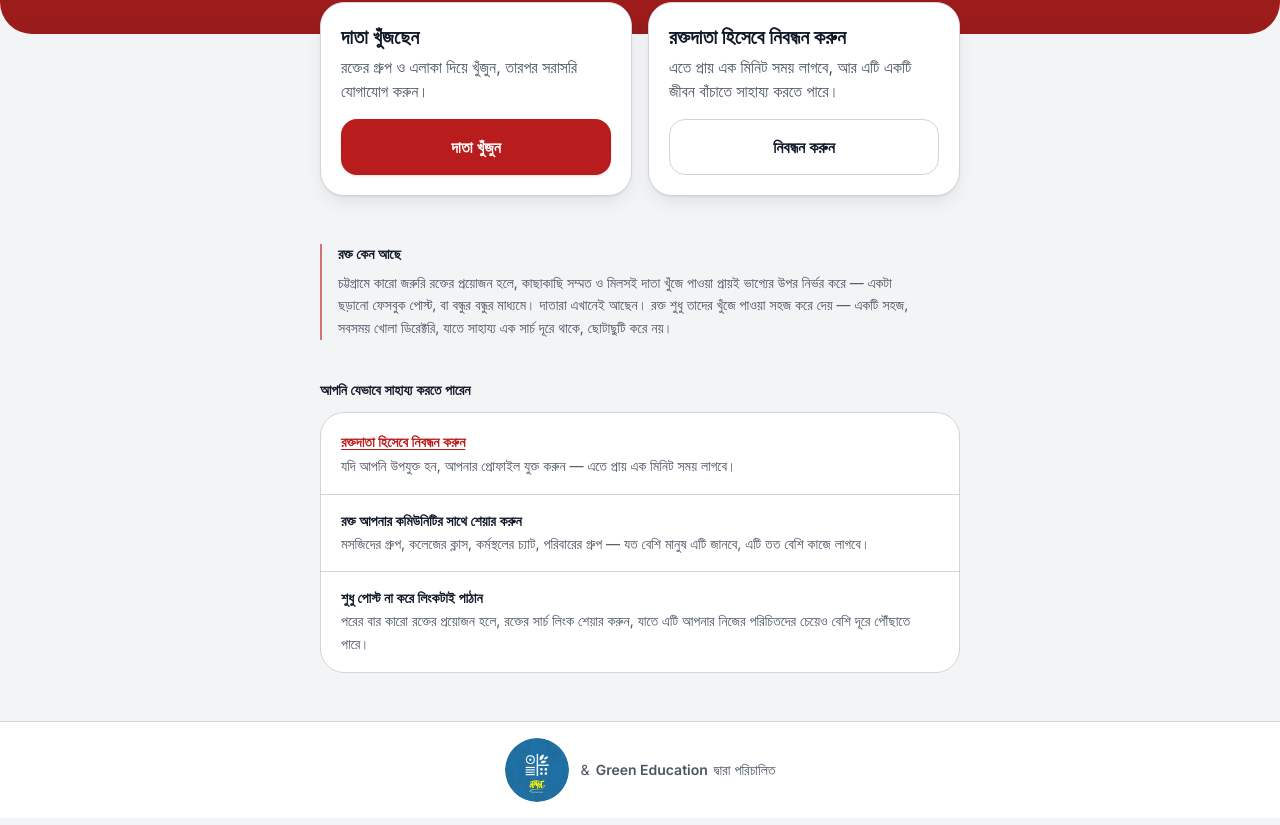
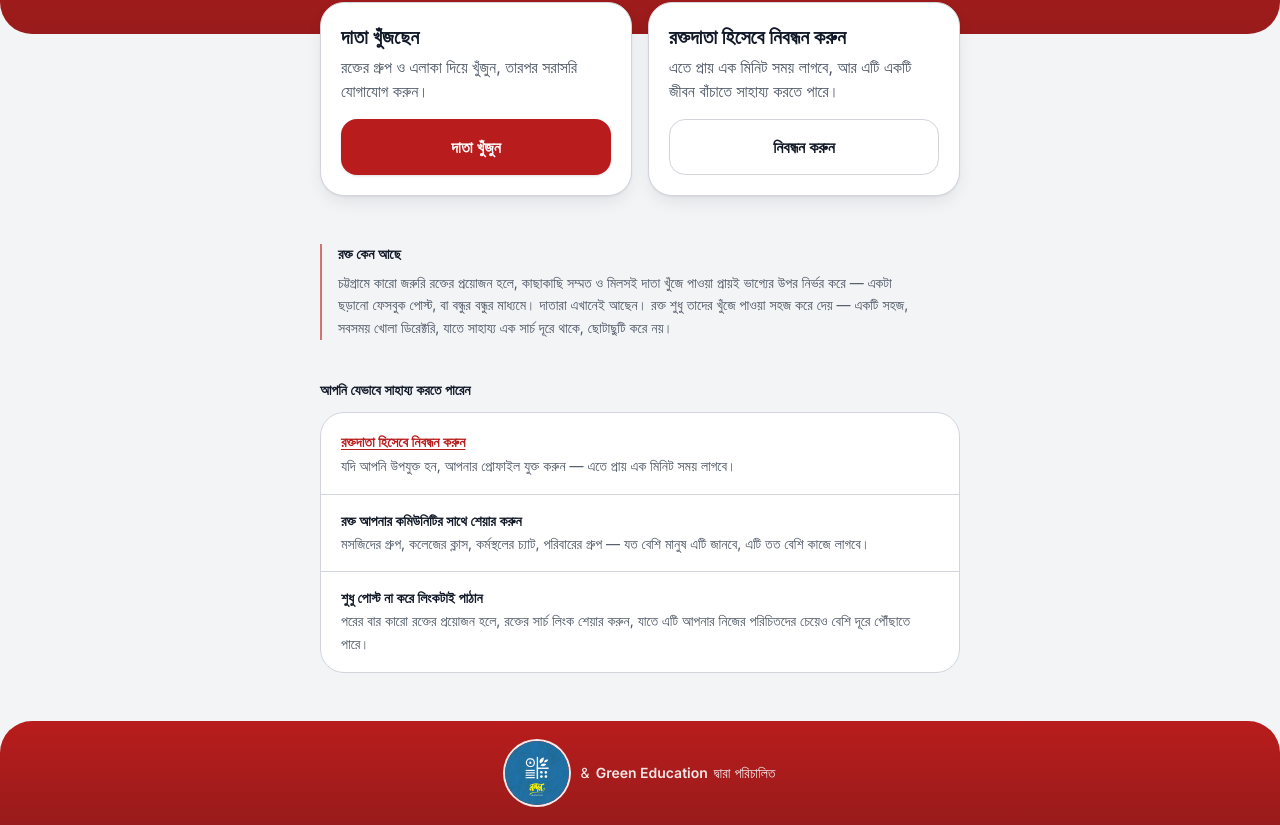
Before and after one commit to Khokon0123/Rokto, a Next.js app: page / in a window 1280 px wide. Shown: the part 154-979 px from the top of the page. Built offline with nearby package versions, Linux system fonts and the light colour scheme; no server answers; a web font is replaced by a local one.

Commit message:
Give the footer the header's red band

```diff
--- a/src/components/SiteFooter.tsx
+++ b/src/components/SiteFooter.tsx
@@ -22,7 +22,7 @@ function OrgCredit() {
               alt={org.name}
               width={128}
               height={128}
-              className="h-16 w-16 rounded-full"
+              className="h-16 w-16 rounded-full ring-2 ring-white/90"
             />
           ) : org.url ? (
             <a href={org.url} target="_blank" rel="noopener noreferrer" className="font-semibold underline">
@@ -42,10 +42,11 @@ export default function SiteFooter() {
   const [before, after] = fmt(t.footer.poweredBy, { org: "\u0000" }).split("\u0000");
 
   return (
-    <footer className="border-t border-line bg-surface">
+    // Mirrors the header band: same red, same 2rem curve, so the page is bookended.
+    <footer className="rounded-t-[2rem] bg-gradient-to-b from-accent to-accent-dark text-white">
       {/* flex-wrap, not a plain <p>: the logo is taller than the line, so the credit needs to
           sit on a baseline-free centred row that can wrap on narrow phones. */}
-      <div className="mx-auto flex w-full max-w-2xl flex-wrap items-center justify-center gap-x-1.5 gap-y-1 px-4 py-4 text-center text-sm text-muted">
+      <div className="mx-auto flex w-full max-w-2xl flex-wrap items-center justify-center gap-x-1.5 gap-y-1 px-4 py-5 text-center text-sm text-white/90">
         {before && <span>{before}</span>}
         <OrgCredit />
         {after && <span>{after}</span>}
```
